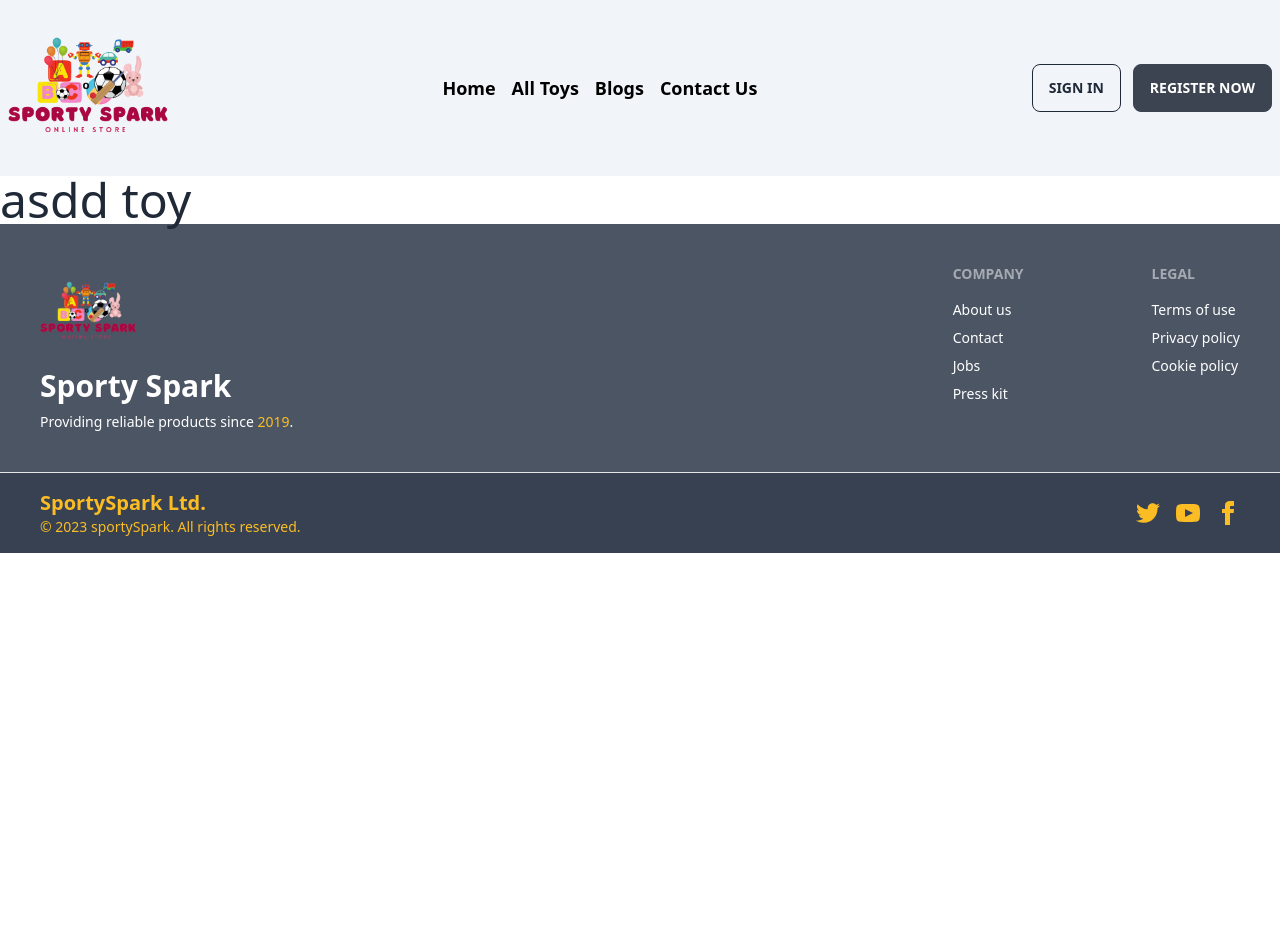
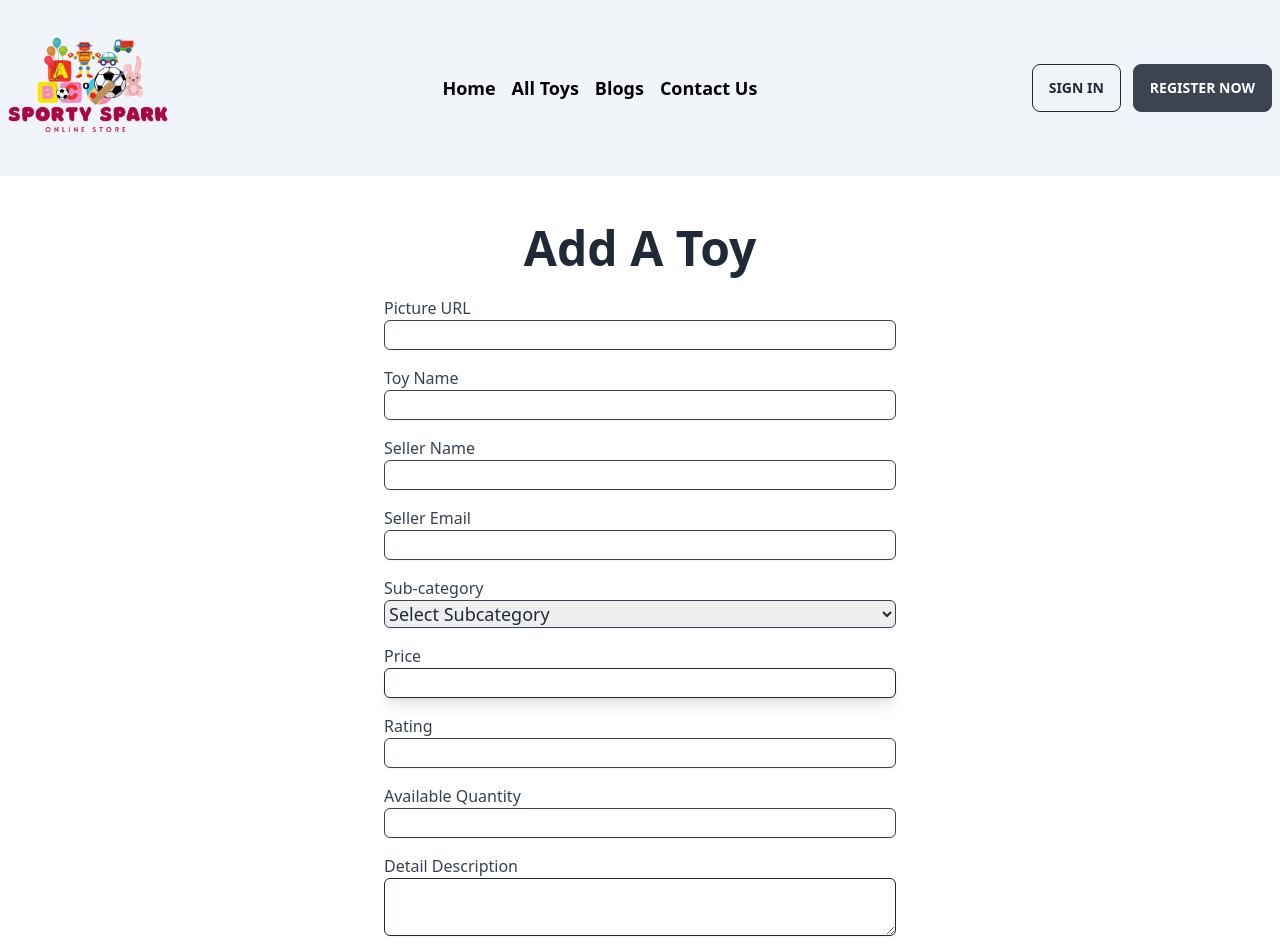
Before and after one commit to hazratshahjalal/SportySpark-client-side, a React (Vite) app: page /addToy in a window 1280 px wide. Shown: the top 952 px of the page. Before the commit the page ends 800 px from the top, so only its background shows below. Built offline with nearby package versions, Linux system fonts and the light colour scheme; no server answers.

Commit message:
login user redirect to home page

```diff
--- a/package.json
+++ b/package.json
@@ -20,6 +20,7 @@
     "react": "^18.2.0",
     "react-bootstrap": "^2.7.4",
     "react-dom": "^18.2.0",
+    "react-hook-form": "^7.43.9",
     "react-icons": "^4.8.0",
     "react-router-dom": "^6.11.2",
     "sort-by": "^1.2.0"
--- a/src/pages/AddToy/AddToy.jsx
+++ b/src/pages/AddToy/AddToy.jsx
@@ -1,9 +1,82 @@
 import React from 'react';
+import { useForm } from "react-hook-form";
+
 
 const AddToy = () => {
+
+  const { register, handleSubmit, watch, formState: { errors } } = useForm();
+  const onSubmit = data => {
+    console.log(data);
+    reset(); // Reset the form after successful submission
+
+  }
+
+
   return (
-    <div>
-      <h3 className="text-5xl">asdd toy</h3>
+    <div className='container mx-auto py-12'>
+      <h2 className="text-5xl font-semibold text-center pb-6">Add A Toy</h2>
+      <form onSubmit={handleSubmit(onSubmit)} className="w-full max-w-lg mx-auto">
+        <div className="mb-4">
+          <label htmlFor="picture" className="block font-medium text-gray-700">Picture URL</label>
+          <input type="text" id="picture" {...register('picture')} className="w-full border border-gray-700 rounded-md shadow-sm focus:ring-indigo-500 focus:border-indigo-500 lg:text-lg" />
+        </div>
+
+        <div className="mb-4">
+          <label htmlFor="toyName" className="block font-medium text-gray-700">Toy Name</label>
+          <input type="text" id="toyName" {...register('toyName')} className="w-full border border-gray-700 rounded-md shadow-sm focus:ring-indigo-500 focus:border-indigo-500 lg:text-lg" />
+        </div>
+
+        <div className="mb-4">
+          <label htmlFor="sellerName" className="block font-medium text-gray-700">Seller Name</label>
+          <input type="text" id="sellerName" {...register('sellerName')} className="w-full border border-gray-700 rounded-md shadow-sm focus:ring-indigo-500 focus:border-indigo-500 lg:text-lg" />
+        </div>
+
+        <div className="mb-4">
+          <label htmlFor="sellerEmail" className="block font-medium text-gray-700">Seller Email</label>
+          <input type="email"
+            // value={user?.email}
+            id="sellerEmail"
+            {...register('sellerEmail')}
+            className="w-full border border-gray-700 rounded-md shadow-sm focus:ring-indigo-500 focus:border-indigo-500 lg:text-lg" />
+        </div>
+
+        <div className="mb-4">
+          <label htmlFor="subCategory" className="block font-medium text-gray-700">Sub-category</label>
+          <select id="subCategory" {...register('subCategory')} className="w-full border border-gray-700 rounded-md shadow-sm focus:ring-indigo-500 focus:border-indigo-500 lg:text-lg">
+            <option value="Remote Control Toys">Select Subcategory</option>
+            <option value="Remote Control Toys">Remote Control Toys</option>
+            <option value="Sports Gear">Sports Gear</option>
+            <option value="Sports Equipment">Sports Equipment</option>
+          </select>
+        </div>
+
+        <div className="mb-4">
+          <label htmlFor="price" className="block font-medium text-gray-700">Price</label>
+          <input type="number" id="price" {...register('price')} className="w-full border border-gray-800 rounded-md shadow-lg focus:ring-indigo-500 focus:border-indigo-500 lg:text-lg" />
+        </div>
+
+        <div className="mb-4">
+          <label htmlFor="rating" className="block font-medium text-gray-700">Rating</label>
+          <input type="number" id="rating" {...register('rating')} className="w-full border border-gray-700 rounded-md shadow-sm focus:ring-indigo-500 focus:border-indigo-500 lg:text-lg" />
+        </div>
+
+        <div className="mb-4">
+          <label htmlFor="quantity" className="block font-medium text-gray-700">Available Quantity</label>
+          <input type="number" id="quantity" {...register('quantity')} className="w-full border border-gray-700 rounded-md shadow-sm focus:ring-indigo-500 focus:border-indigo-500 lg:text-lg" />
+        </div>
+
+        <div className="mb-4">
+          <label htmlFor="description" className="block font-medium text-gray-700">Detail Description</label>
+          <textarea id="description" {...register('description')} className="w-full border border-gray-800 rounded-md shadow-sm focus:ring-indigo-500 focus:border-indigo-500 lg:text-lg" />
+        </div>
+
+        <div className="flex justify-end">
+          <button type="submit" className="px-4 py-2 text-white bg-gray-700 w-full rounded-md hover:bg-gray-800 focus:outline-none focus:ring-2 focus:ring-indigo-500">
+            Submit
+          </button>
+        </div>
+      </form>
+
     </div>
   );
 };
--- a/src/pages/Login/Login.jsx
+++ b/src/pages/Login/Login.jsx
@@ -1,25 +1,42 @@
-import React, { useContext } from 'react';
+import React, { useContext, useState } from 'react';
 import { FaGoogle, FaGithub } from 'react-icons/fa';
-import { Link } from 'react-router-dom';
+import { Link, useNavigate } from 'react-router-dom';
 import { AuthContext } from '../../providers/AuthProvider';
+import { signInWithEmailAndPassword } from 'firebase/auth';
 
 const Login = () => {
 
-  const { logIn } = useContext(AuthContext);
+  const { loginUser } = useContext(AuthContext);
+  const navigate = useNavigate();
+
+
+
+  const [email, setEmail] = useState('');
+  const [password, setPassword] = useState('');
+
+  const [passError, setPassError] = useState('')
+  const [successMessage, setSuccessMessage] = useState('')
 
   const handleLogin = event => {
     event.preventDefault();
-    const form = event.target;
-    const email = form.email.value;
-    const password = form.password.value;
-    console.log(email, password)
-
-    logIn(email, password)
-      .then(result => {
-        user = result.user;
-        console.log(user);
+    setSuccessMessage('')
+    loginUser(email, password)
+      .then((result) => {
+        // Signed in
+        const user = result.user;
+        setPassError('')
+        setEmail('')
+        setPassword('')
+        setSuccessMessage("Successfully Login")
+        // Redirect to the home page
+        navigate('/')
+        // ...
       })
-      .catch(error => console.log(error))
+      .catch((error) => {
+        console.error(error)
+        setPassError(error.message)
+        setSuccessMessage('')
+      });
 
   }
 
@@ -33,14 +50,20 @@ const Login = () => {
           <form onSubmit={handleLogin} className="space-y-4">
             <div>
               <label className="block text-gray-700 font-medium">Email</label>
-              <input type="email" name='email' id="email" className="w-full border border-gray-300 rounded-md px-4 py-2 focus:outline-none focus:ring-2 focus:ring-blue-500" />
+              <input type="email" name='email' id="email"
+                value={email}
+                onChange={(event) => setEmail(event.target.value)} className="w-full border border-gray-300 rounded-md px-4 py-2 focus:outline-none focus:ring-2 focus:ring-blue-500" />
             </div>
             <div>
               <label className="block text-gray-700 font-medium">Password</label>
-              <input type="password" name='password' id="password" className="w-full border border-gray-300 rounded-md px-4 py-2 focus:outline-none focus:ring-2 focus:ring-blue-500" />
+              <input type="password" name='password' id="password"
+                value={password}
+                onChange={(event) => setPassword(event.target.value)} className="w-full border border-gray-300 rounded-md px-4 py-2 focus:outline-none focus:ring-2 focus:ring-blue-500" />
             </div>
             <button className="bg-gray-600 hover:bg-gray-800 text-white font-bold py-2 px-4 rounded-md focus:outline-none focus:ring-2 focus:ring-blue-500" type="submit">Login</button>
           </form>
+          <p className="text-xl text-green-500">{successMessage}</p>
+          <p className="text-xl text-red-500">{passError}</p>
           <div className="flex space-x-4 py-5">
             {/* google login button */}
             <button className="bg-yellow-500 hover:bg-yellow-600 text-white font-bold py-2 px-4 rounded-md focus:outline-none focus:ring-2 focus:ring-red-500 flex items-center">
--- a/src/pages/Registration/Registration.jsx
+++ b/src/pages/Registration/Registration.jsx
@@ -1,73 +1,49 @@
 import React, { useContext, useState } from 'react';
 import { Link } from 'react-router-dom';
 import { AuthContext } from '../../providers/AuthProvider';
-// import { createUserWithEmailAndPassword, getAuth } from 'firebase/auth';
-
-
-
+import { createUserWithEmailAndPassword, getAuth } from 'firebase/auth';
+import app from '../../firebase/firebase.config';
 
 
 const Registration = () => {
-  // const auth = getAuth()
 
+  const { registerUser } = useContext(AuthContext);
 
-  // const [name, setName] = useState('');
-  // const [email, setEmail] = useState('');
-  // const [password, setPassword] = useState('');
-  // const [photoURL, setPhotoURL] = useState('');
-
-  // const [passError, setPassError] = useState('')
-  // const [successMessage, setSuccessMessage] = useState('')
-
-  // const handleSignUp = (event) => {
-  //   event.preventDefault();
-
-
-
-
-  //   createUserWithEmailAndPassword(auth, email, password, name)
-  //     .then((userCredential) => {
-  //       // Signed in
-  //       const registeredUser = userCredential.user;
-  //       setPassError('')
-  //       setName('')
-  //       setEmail('')
-  //       setPassword('')
-  //       setPhotoURL('')
-  //       setSuccessMessage("User has been created successfully")
-  //       console.log(registeredUser)
-  //       // ...
-  //     })
-  //     .catch((error) => {
-  //       console.error(error)
-  //       setPassError(error.message)
-  //       setSuccessMessage('')
-  //     });
-
-
-  // };
-
-  const { createUser } = useContext(AuthContext)
+  const [name, setName] = useState('');
+  const [email, setEmail] = useState('');
+  const [password, setPassword] = useState('');
+  const [photoURL, setPhotoURL] = useState('');
+  const [passError, setPassError] = useState('');
+  const [successMessage, setSuccessMessage] = useState('');
 
   const handleSignUp = (event) => {
     event.preventDefault();
-    const form = event.target;
-    const name = form.name.value;
-    const email = form.email.value;
-    const password = form.password.value;
-    const photoURL = form.photoURL.value;
-    console.log(name, email, password, photoURL)
+    if (!/^(?=.*[A-Za-z])/.test(password)) {
+      setPassError('Password must be 8 characters');
+      setSuccessMessage('');
+      return;
+    }
 
-    createUser(email, password)
-      .then(result => {
-        const user = result.user;
-        console.log(user)
+    registerUser(email, password, name) // Use registerUser from AuthContext
+      .then((result) => {
+        // Handle successful registration
+        console.log(result.user);
+        setPassError('');
+        setName('');
+        setEmail('');
+        setPassword('');
+        setPhotoURL('');
+        setSuccessMessage('User has been created successfully.');
       })
-      .catch(error => {
-        console.error(error.message)
-      })
+      .catch((error) => {
+        // Handle registration error
+        console.error(error);
+        setPassError(error.message);
+        setSuccessMessage('');
+      });
+  };
 
-  }
+
 
 
   return (
@@ -81,8 +57,8 @@ const Registration = () => {
               <input type="text"
                 placeholder="Enter your name"
                 name="name"
-                // value={name}
-                // onChange={(event) => setName(event.target.value)}
+                value={name}
+                onChange={(event) => setName(event.target.value)}
                 required
                 id="name"
                 className="w-full border border-gray-300 rounded-md px-4 py-2 focus:outline-none focus:ring-2 focus:ring-blue-500" />
@@ -92,8 +68,8 @@ const Registration = () => {
               <input type="email"
                 placeholder="Enter email"
                 name='email'
-                // value={email}
-                // onChange={(event) => setEmail(event.target.value)}
+                value={email}
+                onChange={(event) => setEmail(event.target.value)}
                 required
                 id="email"
                 className="w-full border border-gray-300 rounded-md px-4 py-2 focus:outline-none focus:ring-2 focus:ring-blue-500" />
@@ -103,8 +79,8 @@ const Registration = () => {
               <input type="password"
                 placeholder="Password"
                 name='password'
-                // value={password}
-                // onChange={(event) => setPassword(event.target.value)}
+                value={password}
+                onChange={(event) => setPassword(event.target.value)}
                 required
                 pattern="(?=.{6,}"
                 id="password"
@@ -115,12 +91,14 @@ const Registration = () => {
               <input type="text"
                 placeholder="Enter photo URL"
                 name='photoURL'
-                // value={photoURL}
-                // onChange={(event) => setPhotoURL(event.target.value)}
+                value={photoURL}
+                onChange={(event) => setPhotoURL(event.target.value)}
                 required
                 id="imageUrl"
                 className="w-full border border-gray-300 rounded-md px-4 py-2 focus:outline-none focus:ring-2  focus:ring-blue-500" />
             </div>
+            <p className="text-lg text-green-500">{successMessage}<Link to='/login'><br></br><span className='text-lg p-1 text-black bg-green-500 font-semibold'>Login Now</span></Link> </p>
+            <p className="text-lg text-red-500">{passError}</p>
             <button className="bg-gray-600 hover:bg-gray-800 text-white font-bold py-2 px-4 rounded-md focus:outline-none focus:ring-2 focus:ring-blue-500" type="submit">Register</button>
           </form>
           <p className="text-gray-600 mt-4">
```
Also changed, not shown: src/providers/AuthProvider.jsx (+25 -30 lines), 1 other file (tests, documents, lock files or other folders).
